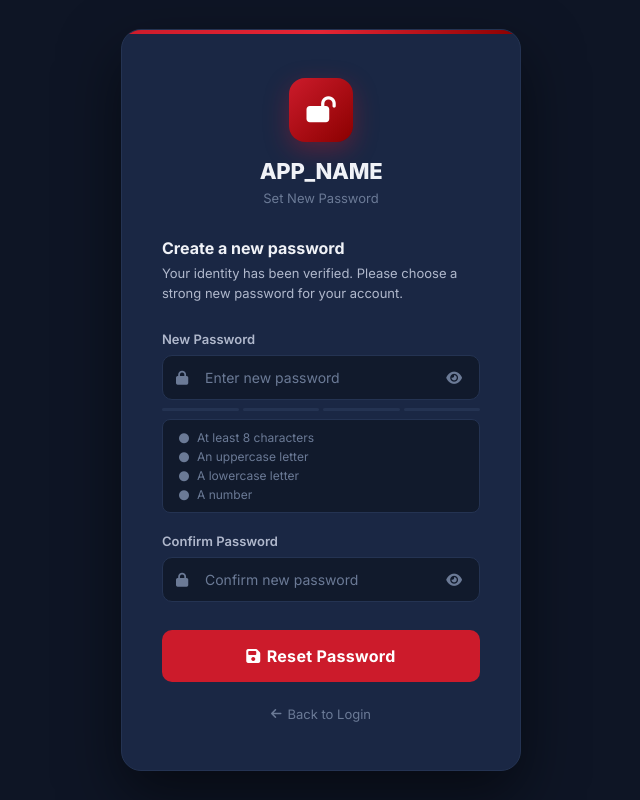
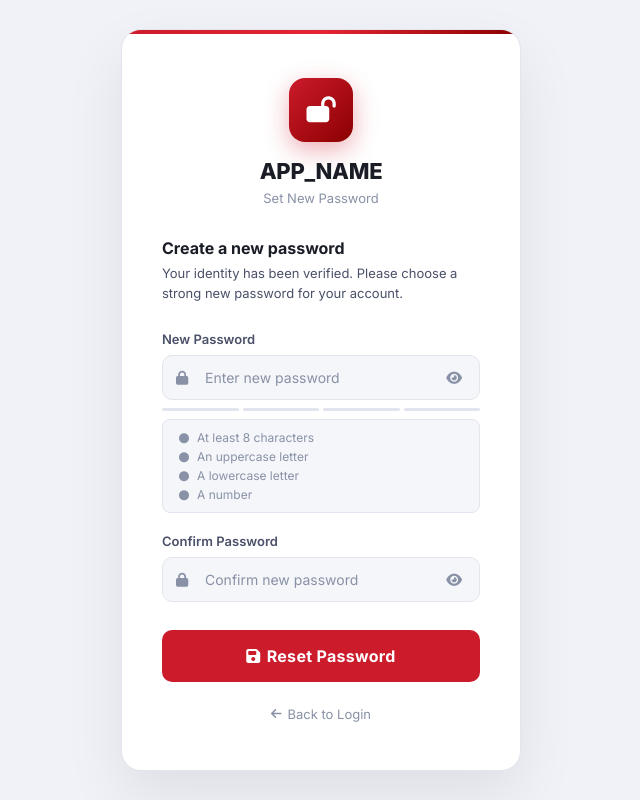
Before and after one commit to vincentbise/RESC-QR, a PHP site: the page made by app/views/auth/reset_password.php in a window 1280 px wide. Shown: the whole page, without its empty margins (319-959 px from the left). Run offline with PHP 8.4, Linux system fonts and the light colour scheme; the template is opened without the code that fills it, so the values that code supplies are empty; some libraries are stand-ins or nearby versions.

Commit message:
password reset light mode

```diff
--- a/app/views/auth/reset_password.php
+++ b/app/views/auth/reset_password.php
@@ -288,6 +288,33 @@
         .req-item i { font-size: 10px; width: 14px; text-align: center; }
         .req-item.met { color: var(--accent-success); }
         .req-item.met i { color: var(--accent-success); }
+
+        [data-theme="light"] {
+            --bg-primary: #f0f2f7;
+            --bg-card: #ffffff;
+            --bg-input: #f5f6fa;
+            --border-color: #e2e5ed;
+            --text-primary: #1a1d26;
+            --text-secondary: #4a5068;
+            --text-muted: #8891a5;
+            --accent-success: #059669;
+        }
+
+        [data-theme="light"] .login-card {
+            box-shadow: 0 25px 60px rgba(0,0,0,0.08);
+        }
+
+        [data-theme="light"] .alert-box.error {
+            background: #fef2f2;
+            border-color: #fecaca;
+            color: #dc2626;
+        }
+
+        [data-theme="light"] .alert-box.success {
+            background: #ecfdf5;
+            border-color: #a7f3d0;
+            color: #059669;
+        }
     </style>
 </head>
 <body>
```
Also changed, not shown: app/views/auth/verify_otp.php (+27 -0 lines).
